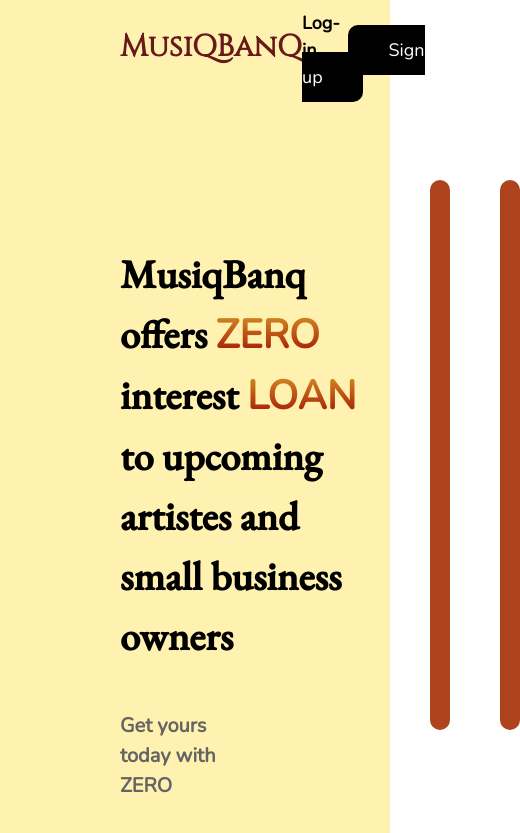
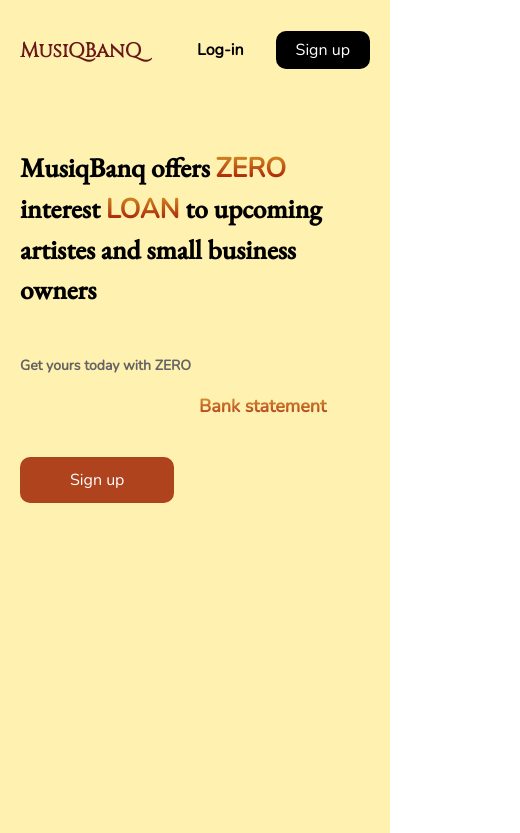
Before and after one commit to Godwindaniel10/musiqBanq, a React (Create React App) app: page / in a window 390 px wide. Shown: the top 833 px of the page, 520 px wide, since content can reach past the window. Built offline with nearby package versions, Linux system fonts and the light colour scheme; no server answers.

Commit message:
landing page mobile done

```diff
--- a/src/App.css
+++ b/src/App.css
@@ -867,6 +867,131 @@
 
 
 
+/* Extra small devices (phones, 600px and down) */
+@media only screen and (max-width: 600px) {
+
+  .landingPageContainer {
+    width: 100%;
+    height: 100vh;
+    padding: 0 20px;
+    background: #FFF1AF;
+  }
+  .navBarContainer .logo {
+    color: rgb(105, 25, 25);
+    height: 28px;
+    font-family: 'Cinzel', serif;
+    font-size: 20px;
+    font-weight: bolder;
+
+  }
+  .navBarContainer .loginButton {
+  border: none;
+  text-decoration: none;
+  font-size: 16px;
+  color: #000;
+  margin-right: 2rem;
+  font-weight: bold;
+}
+.navBarContainer .signUpButton {
+  border: none;
+  text-decoration: none;
+  font-size: 16px;
+  padding: 8px 20px;
+  border-radius: 10px;
+  background: rgb(0, 0, 0);
+  color: rgb(255, 255, 255);
+}
+.mainPageContainer {
+  width: 100%;
+  height: auto;
+  margin-top: 3rem;
+  display: grid;
+  grid-template-columns: 1fr;
+  grid-gap: 50px;
+}
+.mainPageContainer .z1 {
+  width: 100%;
+  height: auto;
+  padding-top: 0rem;
+}
+.z1 .p1 {
+  font-size: 27px;
+  color:rgb(0, 0, 0);
+  font-weight: bolder;
+  line-height: 40px;
+  font-family: 'EB Garamond', serif;
+  padding-bottom: 2rem;
+}
+.secLineText {
+  display: flex;
+  width: 100%;
+  position: relative;
+  margin-bottom: 3rem;
+  font-weight: bold;
+  font-size: 14px;
+  color: rgb(100, 100, 100);
+}
+.secLineText .zero {
+  margin-right: 0rem;
+  margin-top: 0.3rem;
+}
+.slider .quote {
+  font-size: 18px;
+  background: -webkit-linear-gradient(#db9f27, #9B0000);
+  -webkit-background-clip: text;
+  -webkit-text-fill-color: transparent;
+  font-weight: bold;
+}
+.content-slider {
+  width: 150px;
+  padding-left: 0.5rem;
+}
+
+.slider {
+  overflow: visible;
+}
+
+.mask {
+  overflow: hidden;
+  height: 70px;
+}
+.z1 .signUpButton {
+  border: none;
+  text-decoration: none;
+  font-size: 16px;
+  padding: 12px 50px;
+  border-radius: 10px;
+  background: #AE431E;
+  color: rgb(255, 255, 255);
+  margin-top: 0rem;
+}
+
+  .mainPageContainer
+  .z2 {
+    width: 100%;
+    height: 550px;
+    border-radius: 200px;
+    background-image: url(./images/pic4.jpg);
+    background-position: center;
+    background-size: cover;
+    border: 10px solid #AE431E;
+    position: relative;
+    display: none;
+  }
+  .mainPageContainer .z3 {
+    width: 100%;
+    height: 550px;
+    border-radius: 200px;
+    background-image: url(./images/pic5.jpg);
+    background-position: center;
+    background-size: cover;
+    border: 10px solid #AE431E;
+    position: relative;
+    display: none;
+  }
+
+}
+
 
 
 
```
